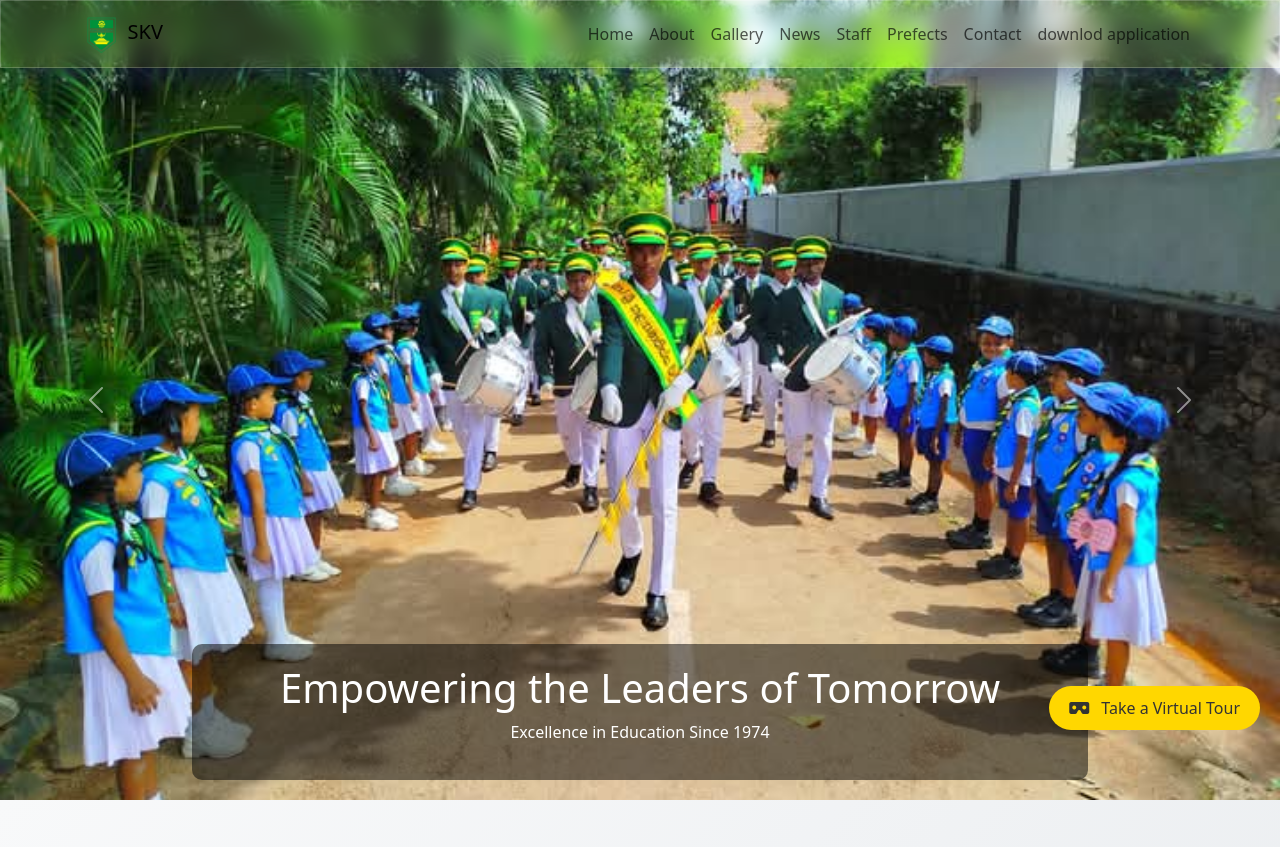
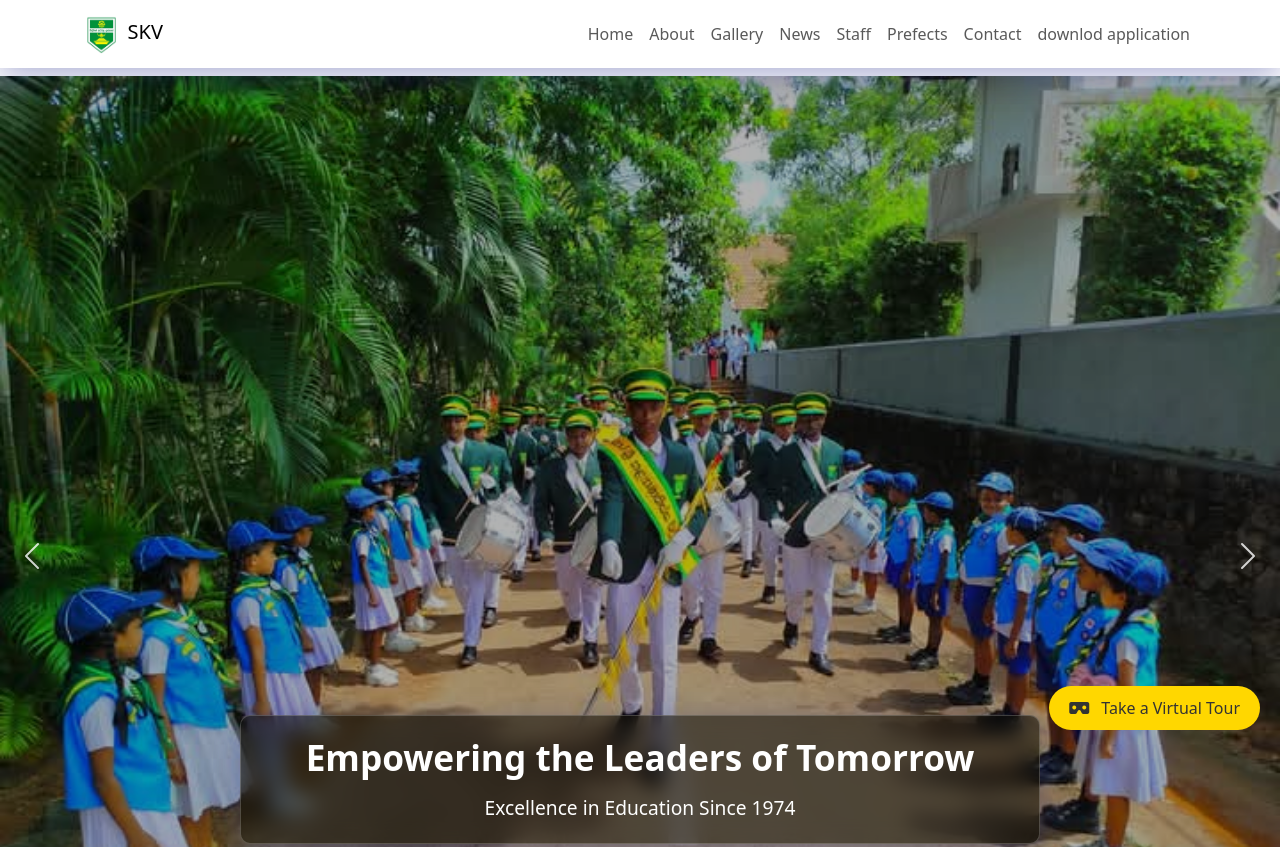
Before and after one commit to skv-sch/skv-sch.github.io, a plain HTML site: page index.html in a window 1280 px wide. Shown: the top 847 px of the page. Drawn offline with nearby package versions, Linux system fonts and the light colour scheme.

Commit message:
Update index.html

```diff
--- a/index.html
+++ b/index.html
@@ -86,18 +86,146 @@
             box-shadow: 0 8px 32px 0 rgba(31, 38, 135, 0.37);
         }
 
-        /* Hero Section */
+        /* Hero Section Styles */
+#heroCarousel {
+    position: relative;
+    width: 100%;
+    margin-top: 76px; /* Adjust based on your navbar height */
+    overflow: hidden;
+}
+
 .carousel-item {
-            height: 100vh;
-            min-height: 400px;
-            background: no-repeat center center scroll;
-            background-size: cover;
-        }
-
+    width: 100%;
+    /* Set aspect ratio 16:9 for 1920x1080 */
+    aspect-ratio: 16/9;
+    position: relative;
+}
+
+.carousel-item img {
+    width: 100%;
+    height: 100%;
+    object-fit: cover;
+    object-position: center;
+}
+
+/* Image Overlay for Better Text Visibility */
+.carousel-item::before {
+    content: '';
+    position: absolute;
+    top: 0;
+    left: 0;
+    right: 0;
+    bottom: 0;
+    background: rgba(0, 0, 0, 0.3);
+    z-index: 1;
+}
+
+/* Caption Styling */
 .carousel-caption {
+    position: absolute;
+    right: 15%;
+    left: 15%;
+    bottom: 20%;
+    padding: 20px;
     background: rgba(0, 0, 0, 0.5);
-            padding: 20px;
+    backdrop-filter: blur(10px);
     border-radius: 10px;
+    max-width: 800px;
+    margin: 0 auto;
+    z-index: 2;
+}
+
+.carousel-caption h1 {
+    font-size: 2.5rem;
+    font-weight: bold;
+    margin-bottom: 1rem;
+}
+
+.carousel-caption p {
+    font-size: 1.2rem;
+    margin-bottom: 0;
+}
+
+/* Carousel Controls */
+.carousel-control-prev,
+.carousel-control-next {
+    width: 5%;
+    z-index: 3;
+    opacity: 0.8;
+    transition: opacity 0.3s ease;
+}
+
+.carousel-control-prev:hover,
+.carousel-control-next:hover {
+    opacity: 1;
+}
+
+/* Responsive Design */
+@media (max-width: 1400px) {
+    .carousel-caption h1 {
+        font-size: 2.2rem;
+    }
+}
+
+@media (max-width: 1200px) {
+    .carousel-caption h1 {
+        font-size: 2rem;
+    }
+    .carousel-caption p {
+        font-size: 1.1rem;
+    }
+}
+
+@media (max-width: 992px) {
+    .carousel-caption h1 {
+        font-size: 1.8rem;
+    }
+    .carousel-caption p {
+        font-size: 1rem;
+    }
+}
+
+@media (max-width: 768px) {
+    .carousel-caption h1 {
+        font-size: 1.5rem;
+    }
+    .carousel-caption p {
+        font-size: 0.9rem;
+    }
+    .carousel-caption {
+        bottom: 10%;
+        padding: 15px;
+    }
+}
+
+@media (max-width: 576px) {
+    .carousel-caption h1 {
+        font-size: 1.2rem;
+    }
+    .carousel-caption p {
+        font-size: 0.8rem;
+    }
+}
+
+/* Animation for Captions */
+.carousel-caption {
+    opacity: 0;
+    transform: translateY(20px);
+    transition: all 0.5s ease;
+}
+
+.carousel-item.active .carousel-caption {
+    opacity: 1;
+    transform: translateY(0);
+}
+
+/* Image Loading Optimization */
+.carousel-item img {
+    display: block;
+    max-width: 100%;
+    height: auto;
+    -webkit-backface-visibility: hidden;
+    backface-visibility: hidden;
 }
 
         /* About Section */
@@ -599,33 +727,36 @@
     <!-- Hero Section -->
 <div id="heroCarousel" class="carousel slide" data-bs-ride="carousel">
     <div class="carousel-inner">
-            <div class="carousel-item active" style="background-image: url('3.jpg')">
-                <div class="carousel-caption">
+        <div class="carousel-item active">
+            <img src="3.jpg" alt="School Image" width="1920" height="1080">
+            <div class="carousel-caption glass">
                 <h1>Celebrating 50 Years of Academic Excellence</h1>
                 <p>Shaping minds, Building futures</p>
             </div>
         </div>
-            <div class="carousel-item" style="background-image: url('2.jpg')">
-                <div class="carousel-caption">
+        <div class="carousel-item">
+            <img src="2.jpg" alt="School Image" width="1920" height="1080">
+            <div class="carousel-caption glass">
                 <h1>Empowering the Leaders of Tomorrow</h1>
                 <p>Excellence in Education Since 1974</p>
             </div>
         </div>
-            <div class="carousel-item" style="background-image: url('4.jpg')">
-                <div class="carousel-caption">
+        <div class="carousel-item">
+            <img src="4.jpg" alt="School Image" width="1920" height="1080">
+            <div class="carousel-caption glass">
                 <h1>World-Class Facilities for Holistic Learning</h1>
                 <p>Where Innovation Meets Tradition</p>
             </div>
         </div>
     </div>
+
     <button class="carousel-control-prev" type="button" data-bs-target="#heroCarousel" data-bs-slide="prev">
         <span class="carousel-control-prev-icon"></span>
     </button>
     <button class="carousel-control-next" type="button" data-bs-target="#heroCarousel" data-bs-slide="next">
         <span class="carousel-control-next-icon"></span>
     </button>
-    </div>
-    <div class="virtual-tour-btn hover-scale">
+</div>    <div class="virtual-tour-btn hover-scale">
         <i class="fas fa-vr-cardboard me-2"></i>
         Take a Virtual Tour
     </div>
```
Lines whose indentation alone changed are shown as unchanged.
